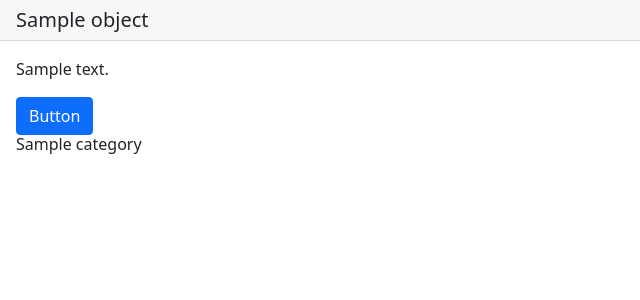
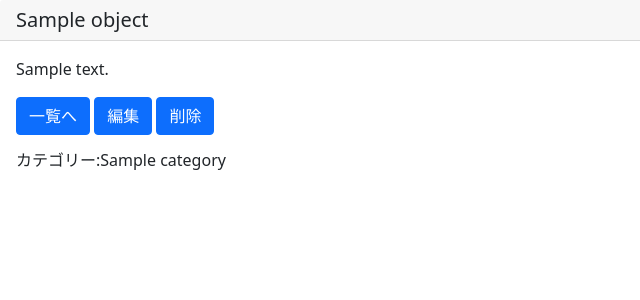
Before and after one commit to sumioK/Django-bookproject, a Django app: template book/templates/book/book_detail.html in a window 1280 px wide. Shown: the top 300 px of the page, without its empty margins (0-640 px from the left). Run offline with Django 3.2, Linux system fonts and the light colour scheme; the template is opened without the code that fills it: most values are stand-ins (such as "Sample title", 1, 10 or a date in 2020).

Commit message:
setting link

```diff
--- a/book/templates/book/book_detail.html
+++ b/book/templates/book/book_detail.html
@@ -9,8 +9,10 @@
     <h5 class="card-header">{{ object.title }}</h5>
     <div class="card-body">
       <p class="card-text">{{ object.text }}</p>
-      <a href="#" class="btn btn-primary">Button</a>
-      <h6 class="card-title">{{ object.category }}</h6>
+      <a href="{% url 'list-book' %}" class="btn btn-primary">一覧へ</a>
+      <a href="{% url 'update' object.pk %}" class="btn btn-primary">編集</a>
+      <a href="{% url 'delete' object.pk %}" class="btn btn-primary">削除</a>
+      <h6 class="card-title mt-3">カテゴリー:{{ object.category }}</h6>
     </div>
   </div>
 {% endblock content %}
--- a/book/templates/book/book_list.html
+++ b/book/templates/book/book_list.html
@@ -10,8 +10,7 @@
       <h5 class="card-header">{{ item.title }}</h5>
       <div class="card-body">
         <p class="card-text">{{ item.text }}</p>
-        <a href="#" class="btn btn-primary">Go somewhere</a>
-        <h6 class="card-title">{{ item.category }}</h6>
+        <a href="{% url 'detail' item.pk %}" class="btn btn-primary">詳細へ</a>
       </div>
     </div>
     {% endfor %}
```
